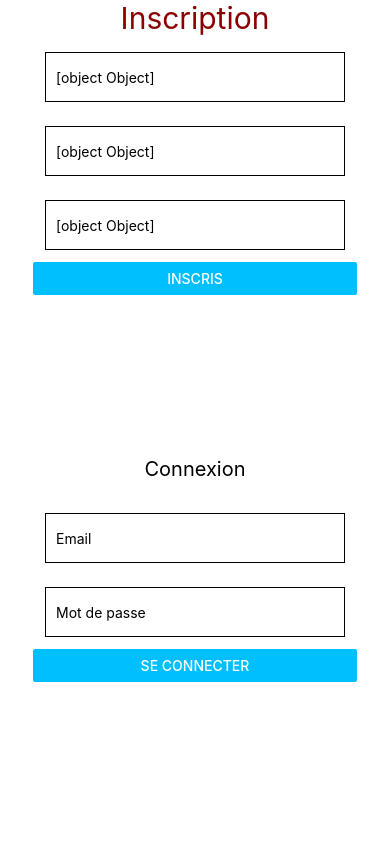
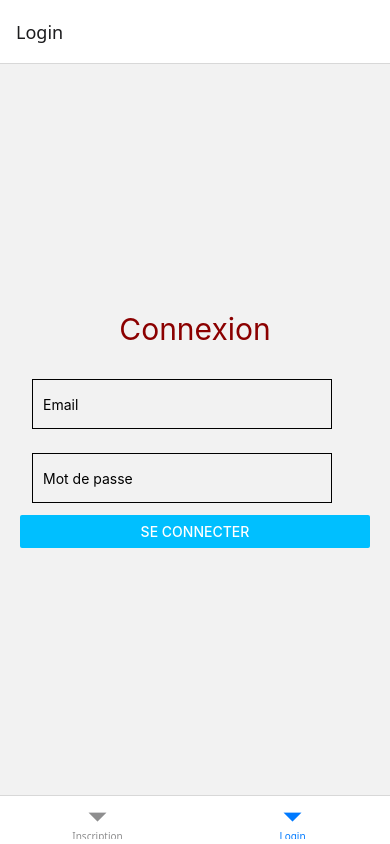
Before and after one commit to luccsz95/react_native, a React Native app: screen /Login in a window 390 px wide. Built offline with nearby package versions, Linux system fonts and the light colour scheme.

Commit message:
Bouton pour changer entre inscription et connexion

```diff
--- a/App.js
+++ b/App.js
@@ -3,14 +3,27 @@ import React from 'react';
 import { StyleSheet, Text, View } from 'react-native';
 import Inscription from './composant/inscription';
 import { Login } from './composant/login';
+import { NavigationContainer } from '@react-navigation/native';
+import { createBottomTabNavigator } from '@react-navigation/bottom-tabs';
+
+const Tab = createBottomTabNavigator();
 
 export default function App() {
   return (
-    <View style={styles.container}>
-      <Inscription/>
-      <Login/>
-      <StatusBar style="auto" />
-    </View>
+      <NavigationContainer>
+        <Tab.Navigator>
+          <Tab.Screen
+            name='Inscription'
+            component={Inscription}
+          />
+
+          <Tab.Screen
+            name='Login'
+            component={Login}
+          />
+        </Tab.Navigator>
+      </NavigationContainer>
+
   );
 }
 
--- a/composant/login.js
+++ b/composant/login.js
@@ -62,10 +62,10 @@ const styles = StyleSheet.create({
     },
 
     title: {
-        fontSize: 20,
+        fontSize: 30,
         textAlign: 'center',
         marginBottom: 20,
-        color: '#00bfff\n',
+        color: '#8b0000',
     },
 
     errormessages : {
--- a/package.json
+++ b/package.json
@@ -9,6 +9,8 @@
     "web": "expo start --web"
   },
   "dependencies": {
+    "@react-navigation/bottom-tabs": "^7.2.0",
+    "@react-navigation/native": "^7.0.14",
     "expo": "~52.0.28",
     "expo-status-bar": "~2.0.1",
     "react": "18.3.1",
```
Also changed, not shown: 1 other file (tests, documents, lock files or other folders).
